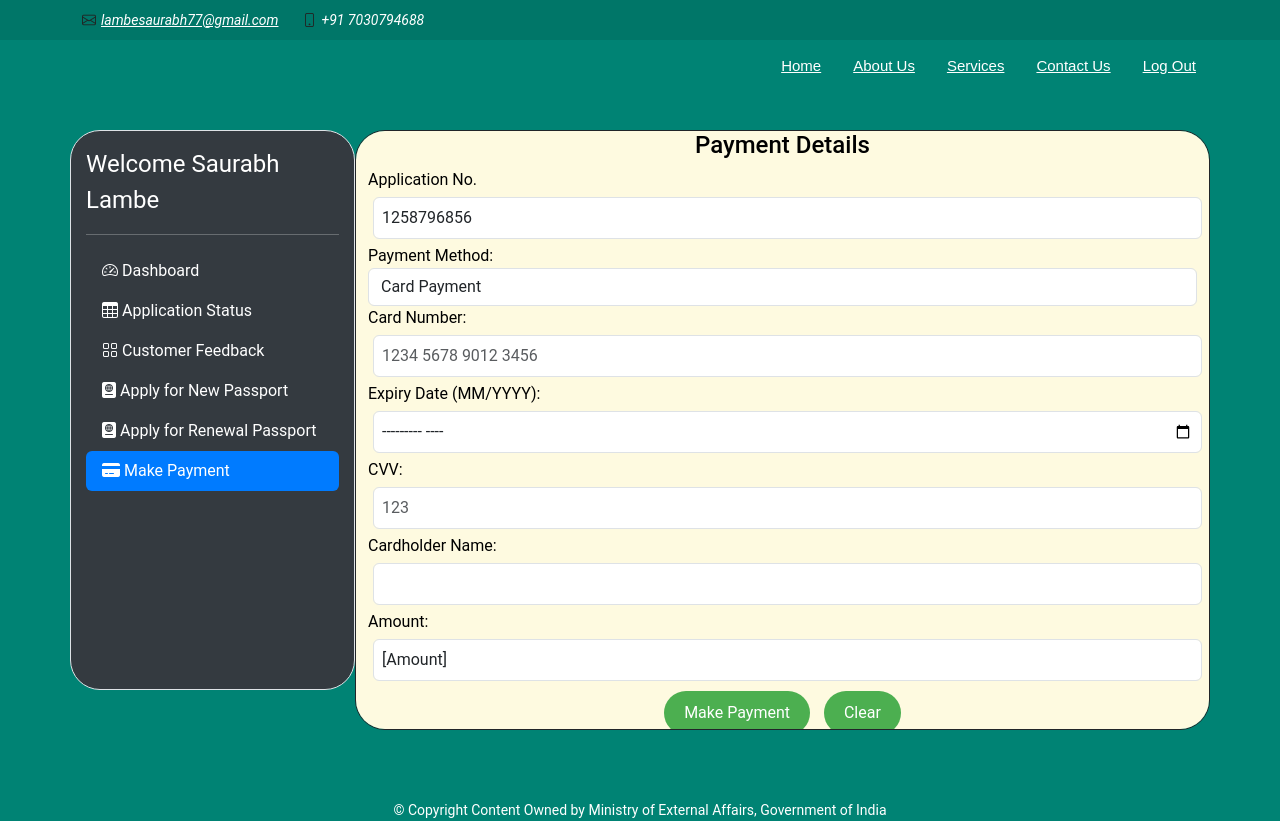
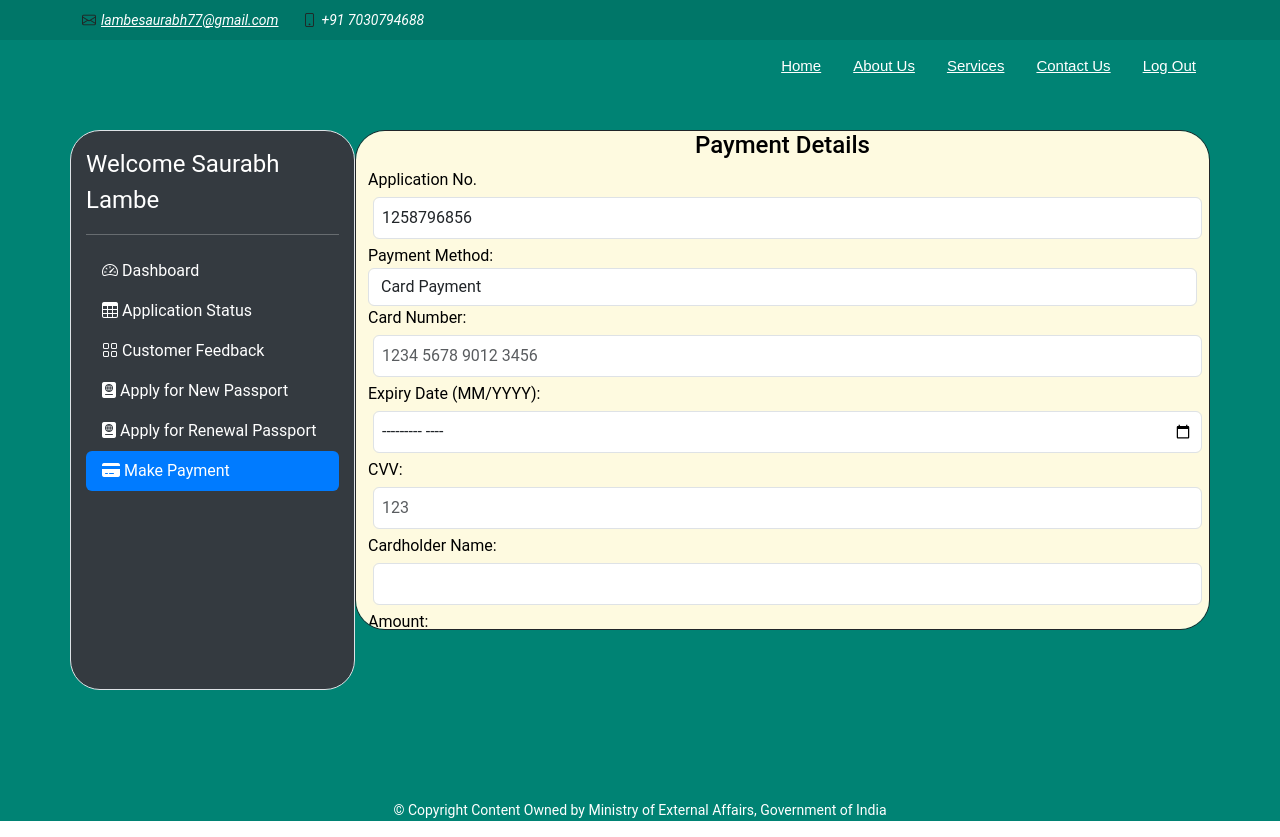
Before and after one commit to D4-80323-SaurabhLambe/ProjectWork-bootstrap, a plain HTML site: page Payment.html in a window 1280 px wide. Drawn offline with nearby package versions, Linux system fonts and the light colour scheme.

Commit message:
Updated pages

```diff
--- a/Payment.html
+++ b/Payment.html
@@ -99,7 +99,7 @@
                             </ul>
                         </div>
                     </div>
-                    <div class="col-9 border border-1 border-dark" id="payment" style="height: 600px; overflow: auto;">
+                    <div class="col-9 border border-1 border-dark" id="payment" style="height: 500px; overflow: auto;">
                         <h4 class="text-center">Payment Details</h4>
 
                         <div class="form-group">
--- a/assets/css/main.css
+++ b/assets/css/main.css
@@ -91,7 +91,6 @@ body {
   border-radius: 30px;
   background-color: #FEFAE0;
   color: black;
-  height: 90vh;
   overflow: auto;
   height: 90vh;
 }
```
